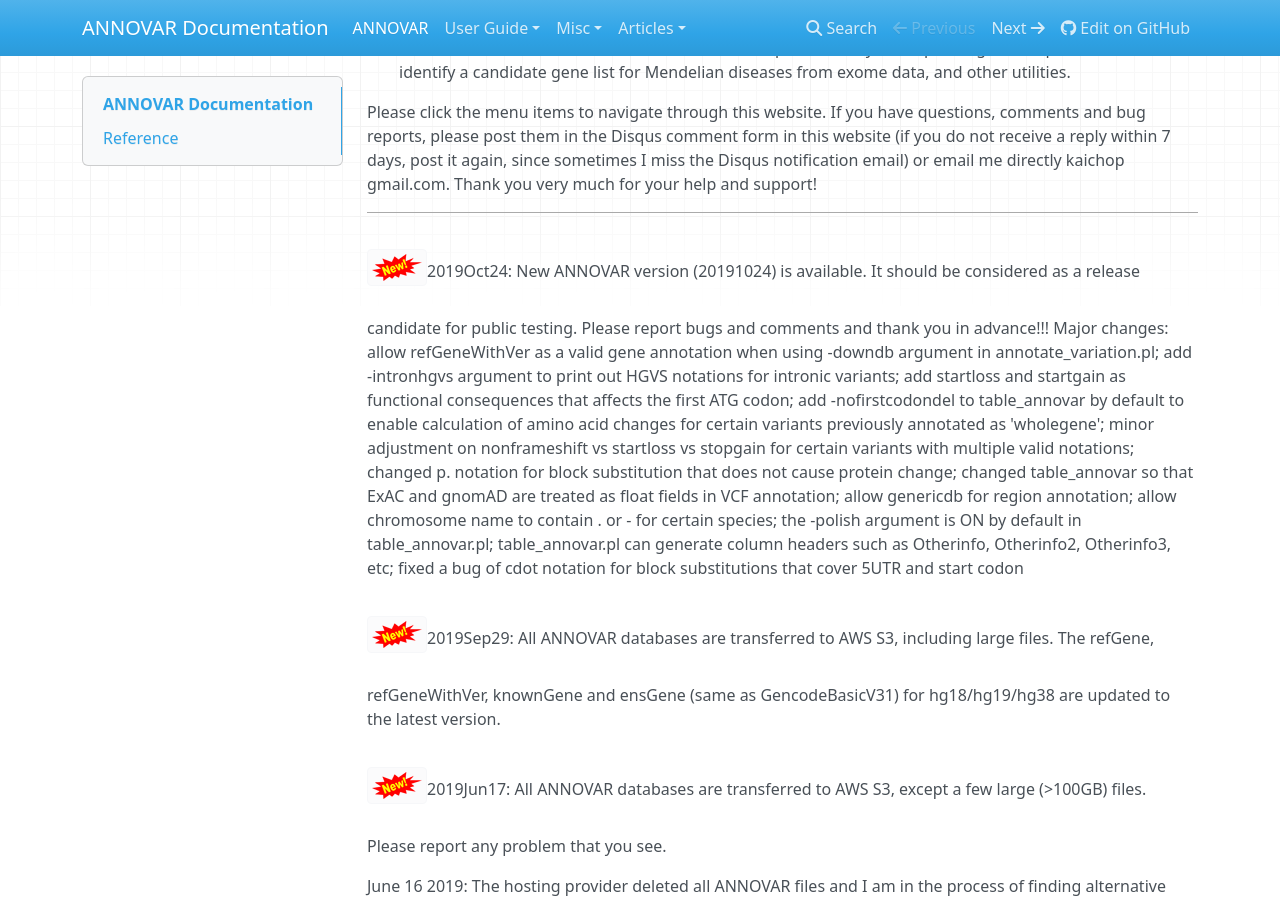
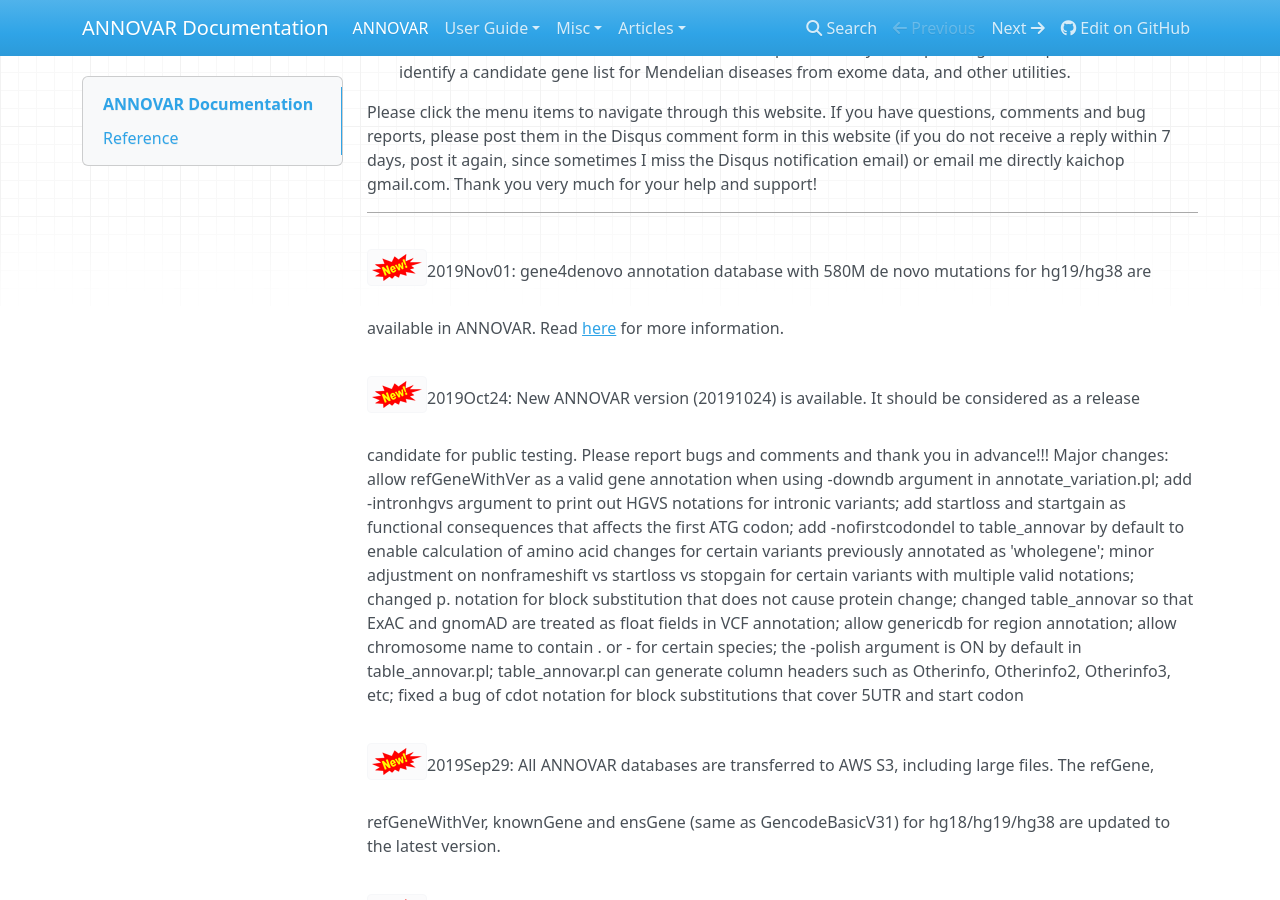
Before and after one commit to WGLab/doc-ANNOVAR, an MkDocs documentation site: the page built from docs/index.md, in a window 1280 px wide and 900 px high, scrolled down 522 px. Built offline with MkDocs 1.6.1, drawn with Linux system fonts in a browser that asks for light colours; nearby versions of some CDN libraries; old or Windows-style settings are respelled for this version of MkDocs.

Commit message:
Update index.md

```diff
--- a/docs/index.md
+++ b/docs/index.md
@@ -10,6 +10,9 @@ ANNOVAR is an efficient software tool to utilize update-to-date information to f
 Please click the menu items to navigate through this website. If you have questions, comments and bug reports, please post them in the Disqus comment form in this website (if you do not receive a reply within 7 days, post it again, since sometimes I miss the Disqus notification email) or email me directly kaichop gmail.com. Thank you very much for your help and support!
 
 ---
+
+![new](img/new.png)2019Nov01: gene4denovo annotation database with 580M de novo mutations for hg19/hg38 are available in ANNOVAR. Read [here](https://academic.oup.com/nar/advance-article/doi/10.1093/nar/gkz923/5603227) for more information.
+
 
 ![new](img/new.png)2019Oct24: New ANNOVAR version (20191024) is available. It should be considered as a release candidate for public testing. Please report bugs and comments and thank you in advance!!! Major changes: allow refGeneWithVer as a valid gene annotation when using -downdb argument in annotate_variation.pl; add -intronhgvs argument to print out HGVS notations for intronic variants; add startloss and startgain as functional consequences that affects the first ATG codon; add -nofirstcodondel to table_annovar by default to enable calculation of amino acid changes for certain variants previously annotated as 'wholegene'; minor adjustment on nonframeshift vs startloss vs stopgain for certain variants with multiple valid notations; changed p. notation for block substitution that does not cause protein change; changed table_annovar so that ExAC and gnomAD are treated as float fields in VCF annotation; allow genericdb for region annotation; allow chromosome name to contain . or - for certain species; the -polish argument is ON by default in table_annovar.pl; table_annovar.pl can generate column headers such as Otherinfo, Otherinfo2, Otherinfo3, etc; fixed a bug of cdot notation for block substitutions that cover 5UTR and start codon
 
```
